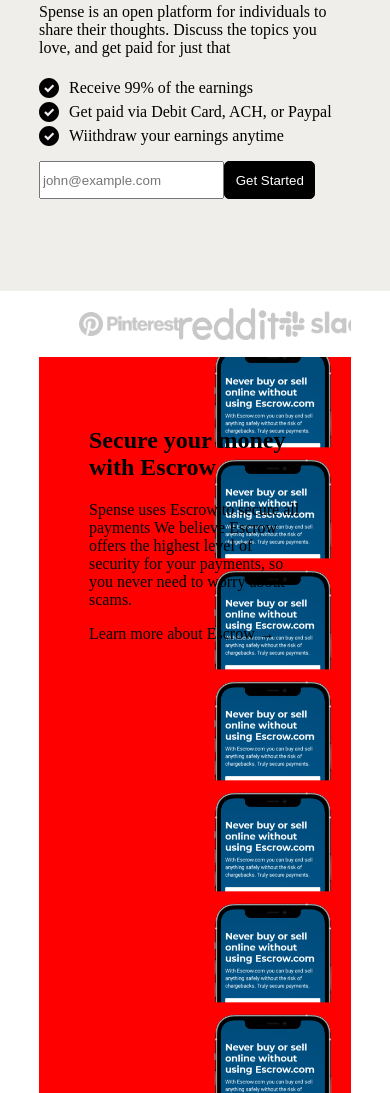
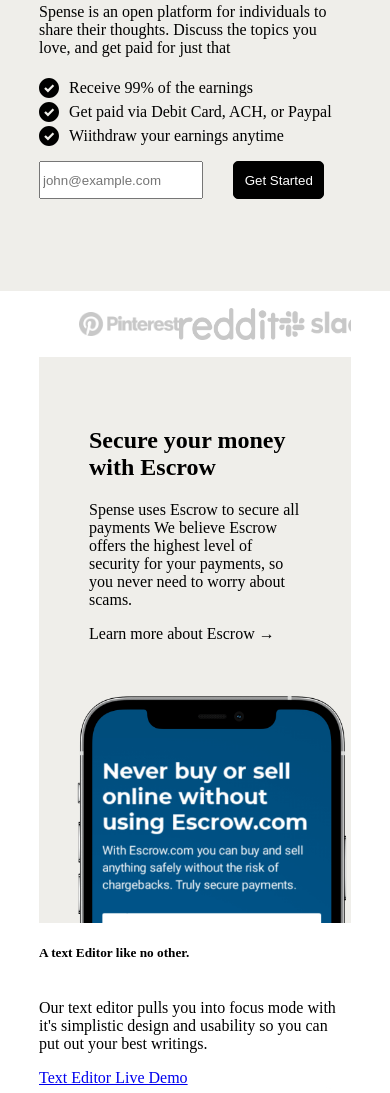
Before and after one commit to pana5he/spense, a website: page index.html in a window 390 px wide. Shown: the part 589-1682 px from the top of the page. Drawn offline with Linux system fonts and the light colour scheme.

Commit message:
css sucks

```diff
--- a/main.css
+++ b/main.css
@@ -212,6 +212,11 @@
         display: flex;
     }
 
+    .hero-form input{
+        width: 50%;
+        margin-right: 30px;
+    }
+
     .hero-image {
         flex: 1 1 auto;
         justify-content: flex-start;
@@ -233,13 +238,13 @@
 
         display: flex;
         flex-direction: column;
-        background-size: contain;
-        background-position: left;
-        background-color: red;
+        background-size: 230%;
+        background-position: bottom left -365px;
+        background-repeat: no-repeat;
     }
     .phone-hidden {
         width: 200px;
-        height: 400px;
+        height: 230px;
     }
 
     .text-editor-img img {
```
